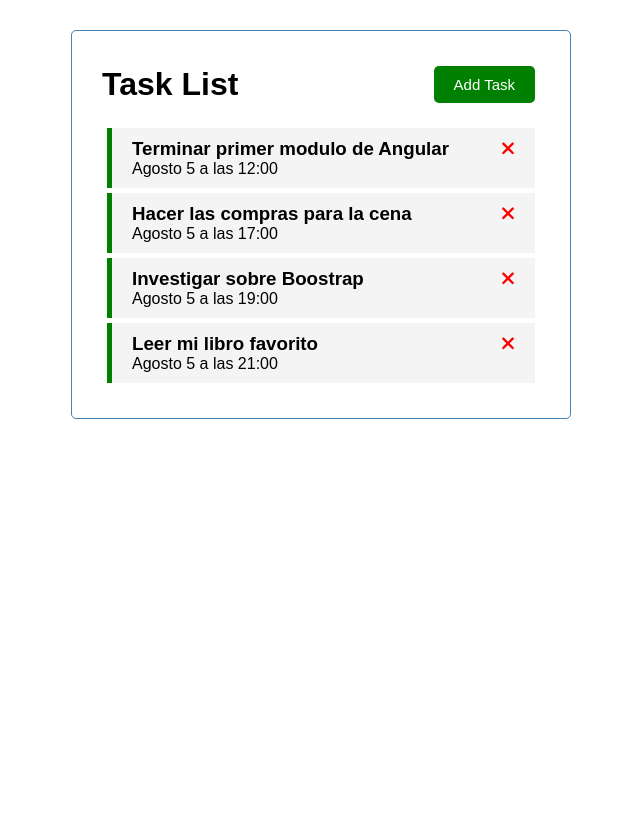
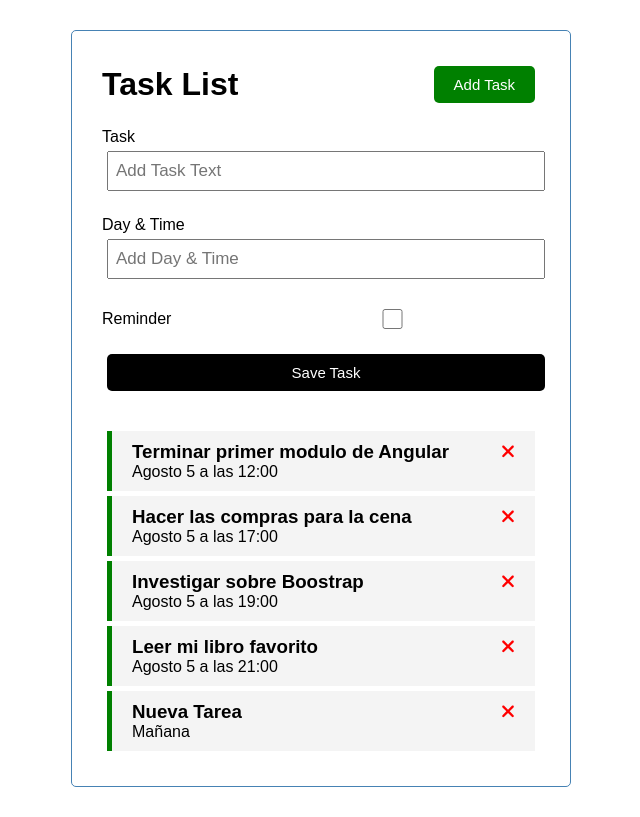
Before and after one commit to Lucho-Vidal/Task-List, an Angular app: page / in a window 1280 px wide. Shown: the whole page, without its empty margins (319-959 px from the left). Built offline with nearby package versions, Linux system fonts and the light colour scheme; data requests are answered from the project's data file.

Commit message:
Se agrego formulario para agregar nuevas tareas

```diff
--- a/db.json
+++ b/db.json
@@ -23,6 +23,12 @@
       "text": "Leer mi libro favorito",
       "day": "Agosto 5 a las 21:00",
       "reminder": true
+    },
+    {
+      "text": "Nueva Tarea",
+      "day": "Mañana",
+      "reminder": true,
+      "id": 5
     }
   ]
 }
--- /dev/null
+++ b/src/app/components/add-task/add-task.component.css
@@ -0,0 +1,6 @@
+.add-form{
+    margin-bottom: 40px;
+}
+/* input submit{
+    margin-bottom: 20px;
+} */
--- /dev/null
+++ b/src/app/components/add-task/add-task.component.html
@@ -0,0 +1,34 @@
+<form class="add-form" (ngSubmit)="onSubmit()">
+    <div class="form-control">
+        <label for="text">Task</label>
+        <input
+             type="text"
+             name="text"
+             id="text"
+             placeholder="Add Task Text"
+             [(ngModel)]="text"
+        >
+    </div>
+    <div class="form-control">
+        <label for="day">Day & Time</label>
+        <input
+            type="text"
+            name="day"
+            id="day"
+            placeholder="Add Day & Time"
+            [(ngModel)]="day"
+        >
+
+    </div>
+    <div class="form-control form-control-check">
+        <label for="reminder">Reminder</label>
+        <input
+            type="checkbox"
+            name="reminder"
+            id="reminder"
+            [(ngModel)]="reminder"
+        >
+    </div>
+
+    <input type="submit" value="Save Task" class="btn btn-block">
+</form>
--- /dev/null
+++ b/src/app/components/add-task/add-task.component.ts
@@ -0,0 +1,29 @@
+import { Component, OnInit,Output,EventEmitter } from '@angular/core';
+import { Task } from '../../Task'
+
+@Component({
+  selector: 'app-add-task',
+  templateUrl: './add-task.component.html',
+  styleUrls: ['./add-task.component.css']
+})
+export class AddTaskComponent implements OnInit {
+  @Output() onAddTask: EventEmitter<Task> = new EventEmitter();
+
+  text:string="";
+  day:string="";
+  reminder: boolean = false;
+  constructor() { }
+
+  ngOnInit(): void {
+  }
+  onSubmit(){
+    if(this.text.length === 0){
+      alert("Please add a task!");
+      return
+    }
+    const {text,day,reminder} = this
+    const newTask = {text,day,reminder}
+    this.onAddTask.emit(newTask);
+  }
+
+}
--- a/src/app/components/tasks/tasks.component.html
+++ b/src/app/components/tasks/tasks.component.html
@@ -1,3 +1,6 @@
+<app-add-task
+    (onAddTask)="addTask($event)"
+></app-add-task>
 <app-tasks-item
     *ngFor="let task of tasks"
     [task] = "task"
--- a/src/app/components/tasks/tasks.component.ts
+++ b/src/app/components/tasks/tasks.component.ts
@@ -36,5 +36,9 @@
     task.reminder = !task.reminder
     this.taskService.updateTaskReminder(task).subscribe();
   }
-
+  addTask(task:Task){
+    this.taskService.addTask(task).subscribe((task)=> (
+      this.tasks.push(task)
+    ))
+  }
 }
--- a/src/app/service/task.service.ts
+++ b/src/app/service/task.service.ts
@@ -32,5 +32,7 @@
     const url = `${this.apiUrl}/${task.id}`
     return this.http.put<Task>(url, task )
   }
-
+  addTask(task:Task): Observable<Task>{
+    return this.http.post<Task>(this.apiUrl,task)
+  }
 }
```
Also changed, not shown: src/app/app.module.ts (+6 -2 lines).
